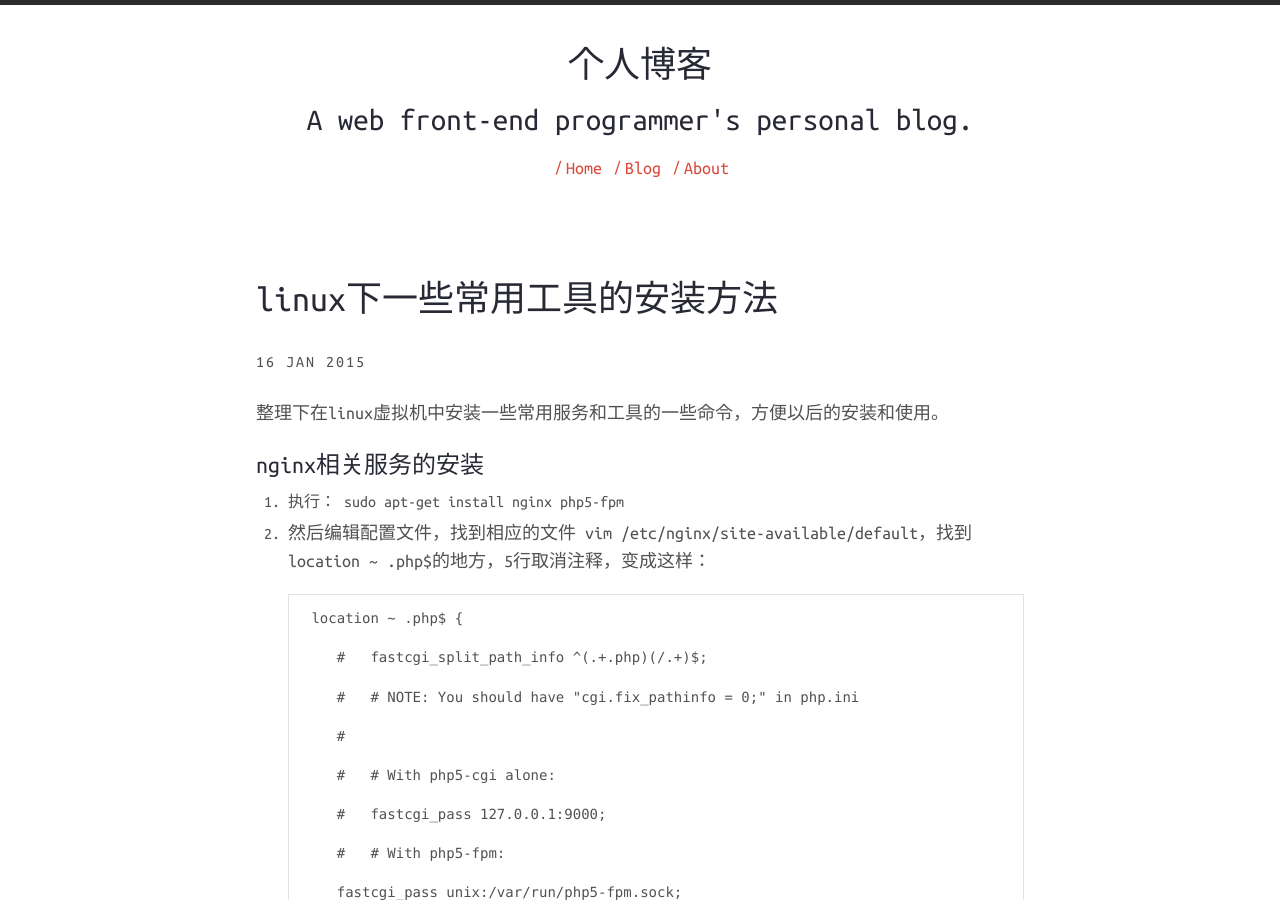
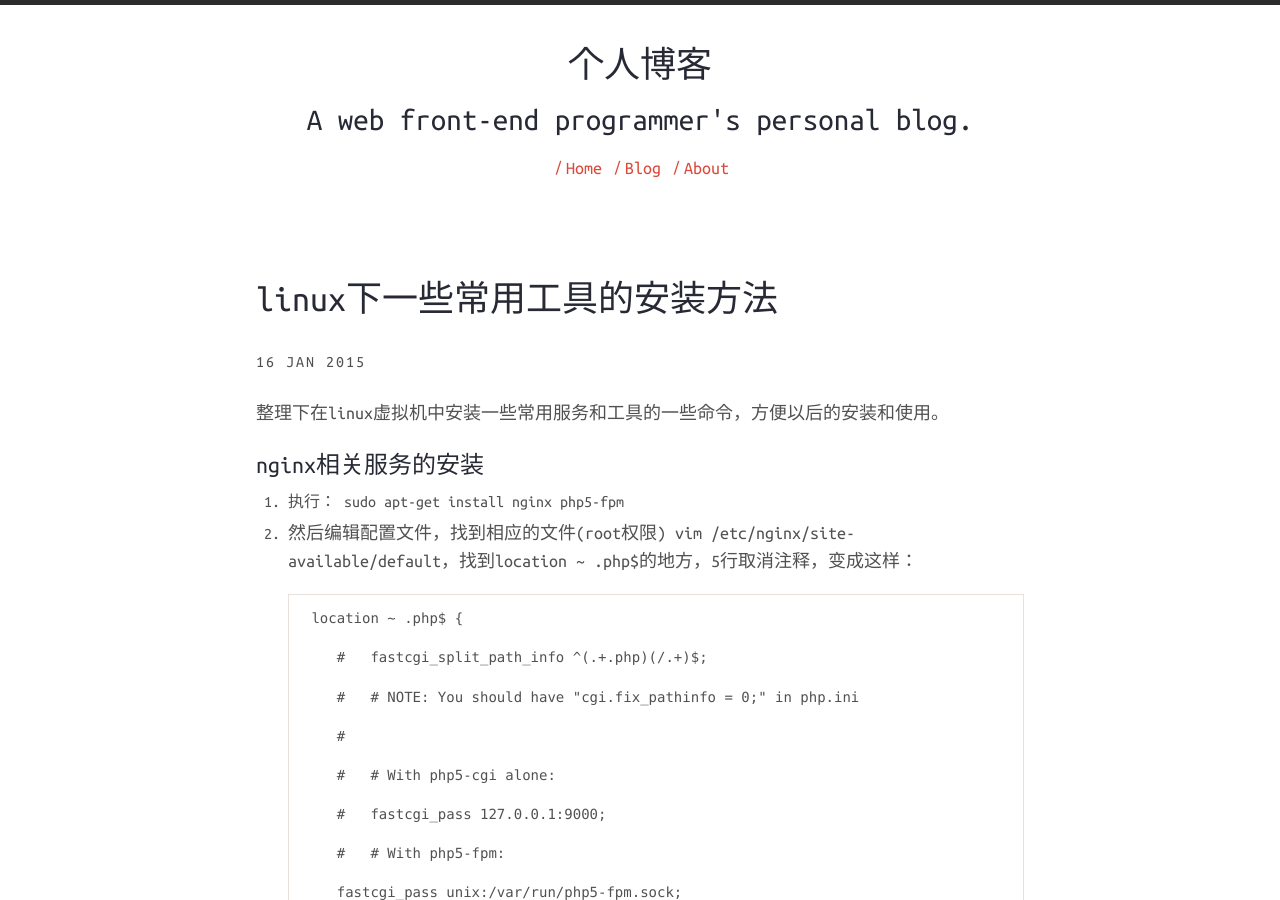
Before and after one commit to CooLNuanfeng/coolnuanfeng.github.com, a Jekyll site: the page built from _posts/2015-1-16-linuxInstall.md, in a window 1280 px wide and 900 px high. Built offline with Jekyll 4.4.1, drawn with Linux system fonts in a browser that asks for light colours; some of the changed text lies outside the part shown.

Commit message:
2015-04-29

```diff
--- a/_posts/2015-1-16-linuxInstall.md
+++ b/_posts/2015-1-16-linuxInstall.md
@@ -14,7 +14,7 @@
 ####nginx相关服务的安装
 
  1. 执行： sudo apt-get install nginx php5-fpm
- 2. 然后编辑配置文件，找到相应的文件 vim  /etc/nginx/site-available/default，找到location ~ .php$的地方，5行取消注释，变成这样：
+ 2. 然后编辑配置文件，找到相应的文件(root权限) vim  /etc/nginx/site-available/default，找到location ~ .php$的地方，5行取消注释，变成这样：
 
          location ~ .php$ {
 
@@ -74,7 +74,7 @@
 
 ####安装mongoDB
 
- 1. sudo apt-key adv --keyserver hkp://keyserver.ubuntu.com:80 --recv 7F0CEB10
+ 1. sudo apt-key adv \--keyserver hkp://keyserver.ubuntu.com:80 \--recv 7F0CEB10
  2. echo 'deb http://downloads-distro.mongodb.org/repo/ubuntu-upstart dist 10gen' \| sudo tee /etc/apt/sources.list.d/mongodb.list
  3. sudo apt-get update
  4. sudo apt-get install mongodb
```
